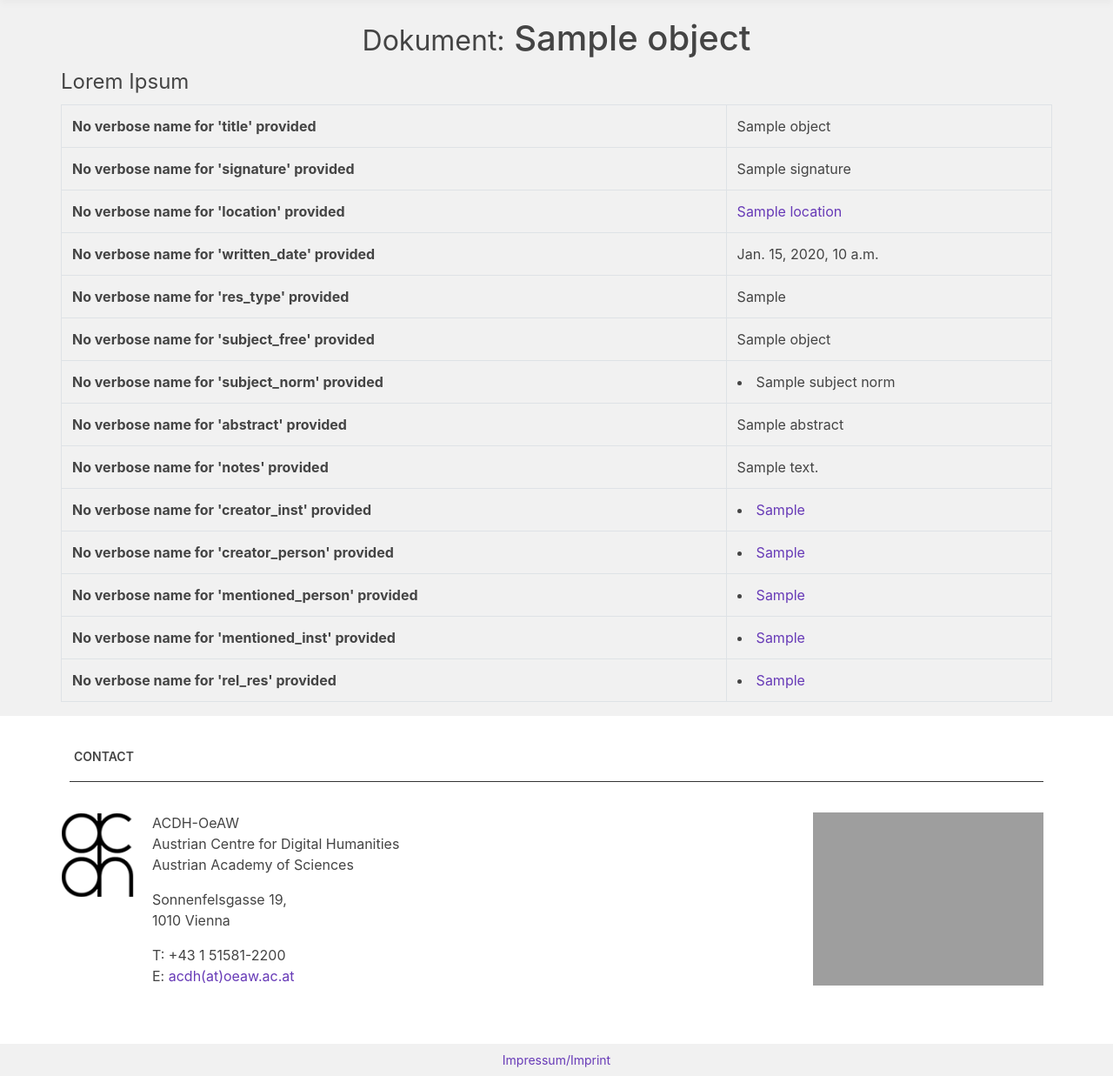
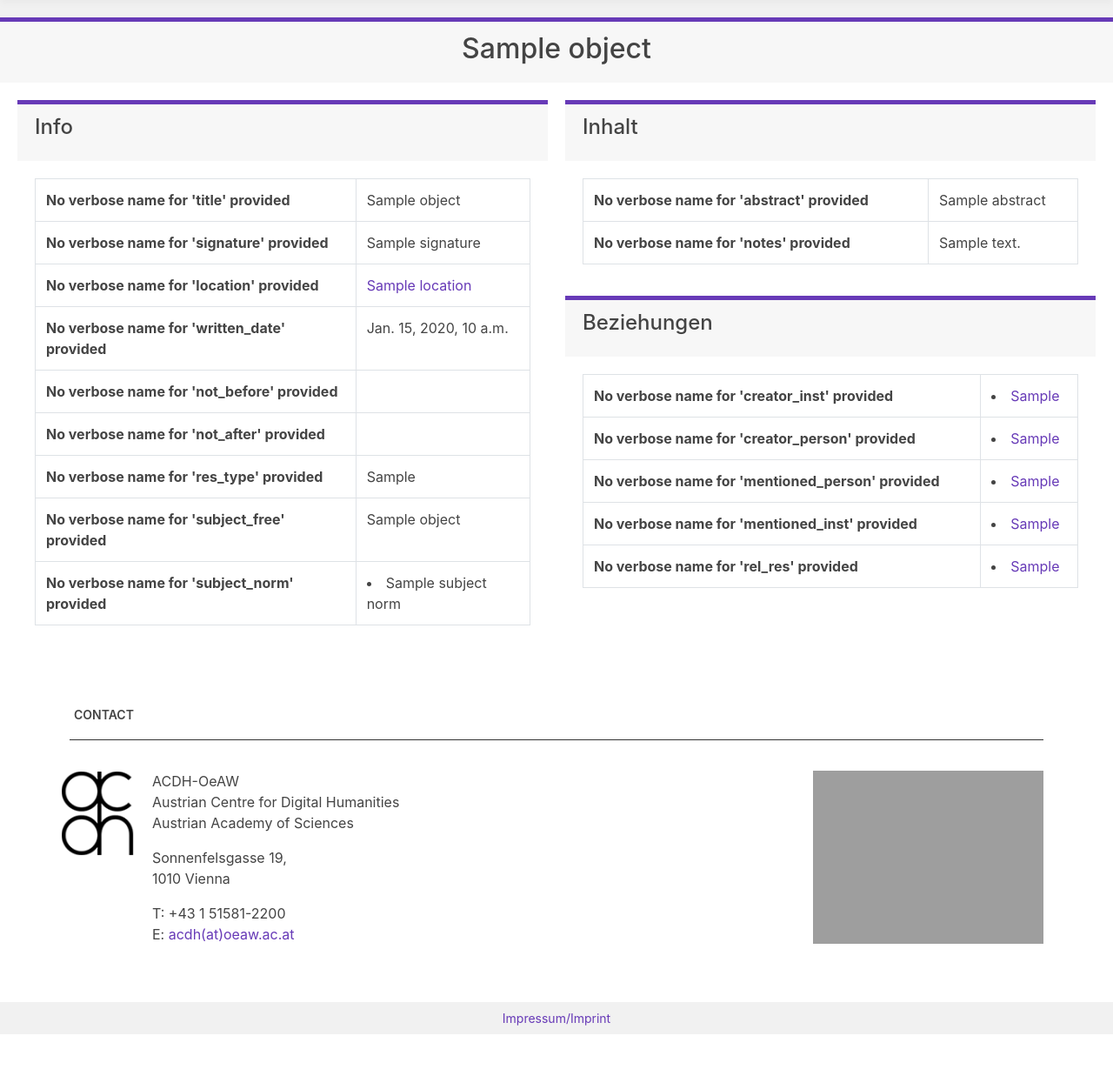
Before and after one commit to acdh-oeaw/gtrans, a Django app: template archiv/templates/archiv/archres_detail.html in a window 1280 px wide. Shown: the part 90-1327 px from the top of the page at 87% size. After the commit the page ends 1279 px from the top, so only its background shows below. Run offline with Django 3.2, Linux system fonts and the light colour scheme; the template is opened without the code that fills it: most values are stand-ins (such as "Sample title", 1, 10 or a date in 2020); parts of the project's set-up code (start-up, migrations or seed data) failed here and were passed over; some libraries are stand-ins or nearby versions; grey boxes are pictures that could not be loaded.

Commit message:
improved look of detail view template

```diff
--- a/archiv/templates/archiv/archres_detail.html
+++ b/archiv/templates/archiv/archres_detail.html
@@ -1,51 +1,15 @@
-{% extends "webpage/base.html" %}
+{% extends "browsing/generic_detail.html" %}
 {% load staticfiles %}
 {% load webpage_extras %}
-{% block title %}Dokument{% endblock %}
-{% block content %}
-
-<div class="container">
-    <div class="panel panel-default procustom-panel-create">
-        <div class="panel-heading procustom-panel-heading">
+{% block title %}{{ object }}{% endblock %}
+{% block custom %}
     <div class="row">
-                <div class="col-md-2">
-                    {% if object.get_prev %}
-                        <h2>
-                            <a href="{% url 'archiv:archres_detail' pk=object.get_prev %}"><span class="glyphicon glyphicon-chevron-left" aria-hidden="true" title="previous"></span></a>
-                        </h2>
-                    {% endif %}
+        <div class="col-md-6">
+            <div class="card">
+                <div class="card-header">
+                    <h4 class="card-title">Info</h3>
                 </div>
-                <div class="col-md-8">
-                    <h1 style="text-align: center;">
-                        <small>Dokument:</small> {{ object }}
-                        {% if user.is_authenticated %}
-                            <small>
-                                <a href="{% url 'archiv:archres_edit' pk=object.id %}">
-                                    <span class="glyphicon glyphicon-pencil" aria-hidden="true" title="edit"></span>
-                                </a>
-                            </small>
-                            |
-                            <small>
-                                <a href="{% url 'archiv:archres_delete' pk=object.id %}">
-                                    <span class="glyphicon glyphicon-remove" aria-hidden="true" title="edit"></span>
-                                </a>
-                            </small>
-                        {% endif %}
-                    </h1>
-                </div>
-            <div class="col-md-2">
-                <h2>
-                    {% if object.get_next %}
-                    <a href="{% url 'archiv:archres_detail' pk=object.get_next %}" style="float:right"><span class="glyphicon glyphicon-chevron-right" aria-hidden="true" title="next"></span></a>
-                </h2>
-                {% endif %}
-            </div>
-        </div>
-    </div>
-    <div class="panel-body">
-        <div class="row">
-            {# <div class="col-md-6"> #}
-                <legend>Lorem Ipsum</legend>
+                <div class="card-body">
                     <table class="table table-bordered table-hover">
                         <tr>
                             <th>
@@ -81,6 +45,22 @@
                         </tr>
                         <tr>
                             <th>
+                                {% get_verbose_name archresource "not_before" %}
+                            </th>
+                            <td>
+                                {{ object.not_before }}
+                            </td>
+                        </tr>
+                        <tr>
+                            <th>
+                                {% get_verbose_name archresource "not_after" %}
+                            </th>
+                            <td>
+                                {{ object.not_after }}
+                            </td>
+                        </tr>
+                        <tr>
+                            <th>
                                 {% get_verbose_name archresource "res_type" %}
                             </th>
                             <td>
@@ -107,6 +87,17 @@
                                 {% endfor %}
                             </td>
                         </tr>
+                    </table>
+                </div>
+            </div>
+        </div>
+        <div class="col-md-6">
+            <div class="card">
+                <div class="card-header">
+                    <h4 class="card-title">Inhalt</h3>
+                </div>
+                <div class="card-body">
+                    <table class="table table-bordered table-hover">
                         <tr>
                             <th>
                                 {% get_verbose_name archresource "abstract" %}
@@ -123,6 +114,15 @@
                                 {{ object.notes }}
                             </td>
                         </tr>
+                    </table>
+                </div>
+            </div>
+            <div class="card">
+                <div class="card-header">
+                    <h4 class="card-title">Beziehungen</h3>
+                </div>
+                <div class="card-body">
+                    <table class="table table-bordered table-hover">
                         <tr>
                             <th>
                                 {% get_verbose_name archresource "creator_inst" %}
@@ -183,9 +183,7 @@
                                 {% endfor %}
                             </td>
                         </tr>
-
                     </table>
-            {# </div> #}
                 </div>
             </div>
         </div>
--- a/archiv/views.py
+++ b/archiv/views.py
@@ -26,7 +26,7 @@ class ArchResourceListView(GenericListView):
 
 class ArchResourceDetailView(DetailView):
     model = ArchResource
-    template_name = 'browsing/generic_detail.html'
+    template_name = 'archiv/archres_detail.html'
 
 
 class ArchResourceCreate(BaseCreateView):
```
Lines whose indentation alone changed are shown as unchanged.
